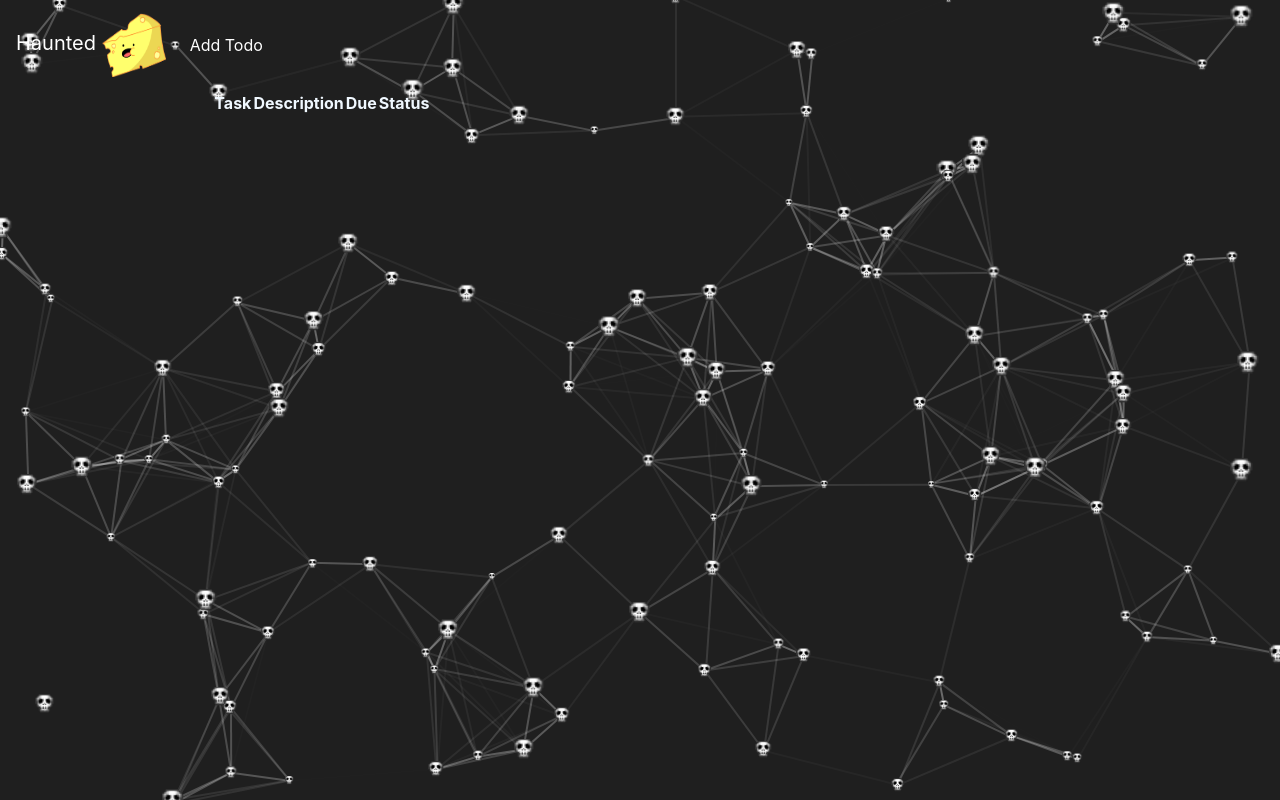
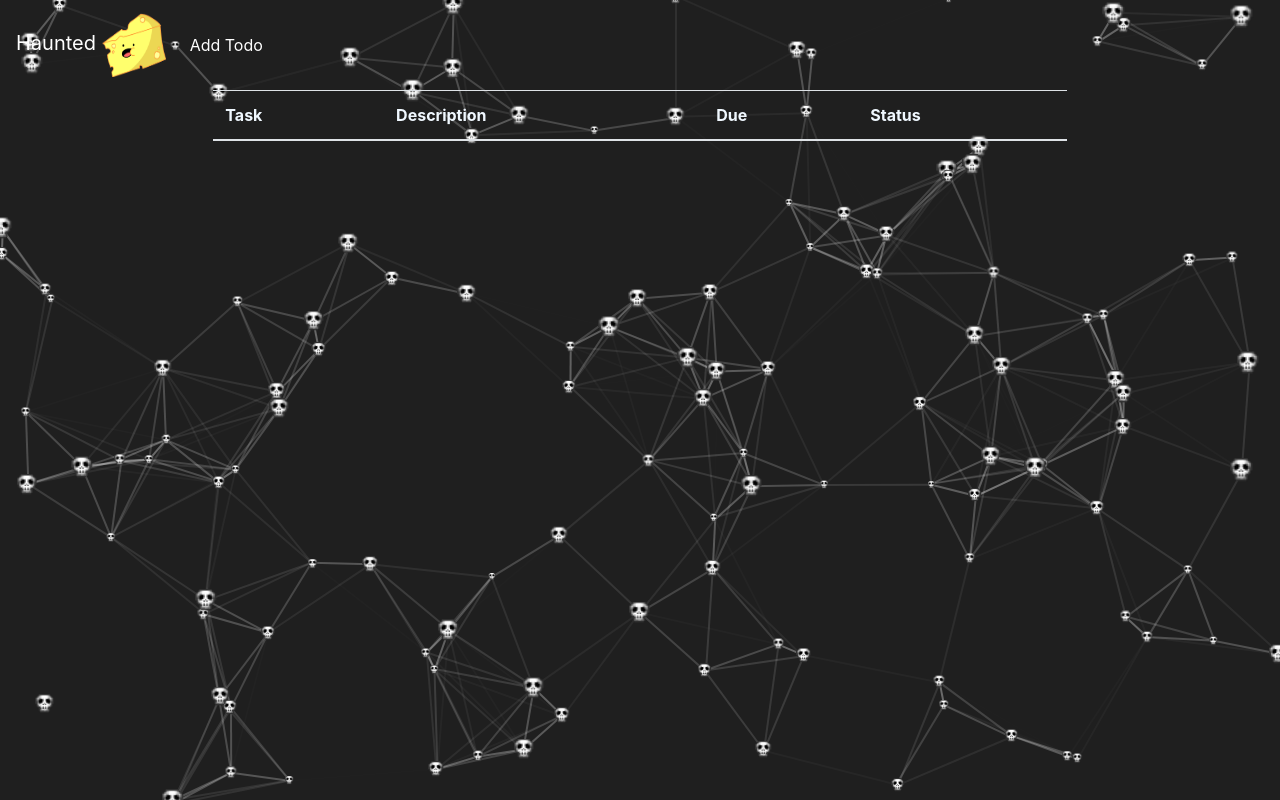
Before and after one commit to nathanwelsh8/halloween_hackathon_2020, a Django app: page / in a window 1280 px wide. Run offline with Django 3.2, Linux system fonts and the light colour scheme; the visitor is signed in with stand-in values (Sample User, id 1); data comes from the database, SQL or seed files in the repository; data that the repository does not hold is empty.

Commit message:
Update index.html

```diff
--- a/HalloweenFun/templates/HauntedCheese/index.html
+++ b/HalloweenFun/templates/HauntedCheese/index.html
@@ -9,7 +9,7 @@
     {% if user.is_authenticated %}
     <div class="row">
         <div class="col-lg-12">
-            <table id="" style="color: aliceblue;">
+            <table class="table" style="color: aliceblue;">
                 <thead>
                     <th>Task</th>
                     <th>Description</th>
```
